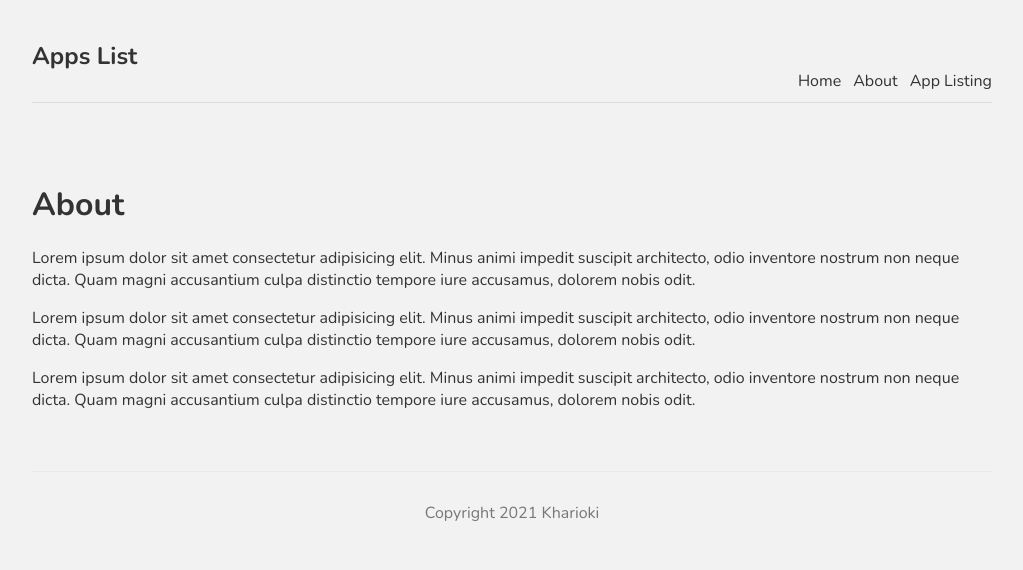
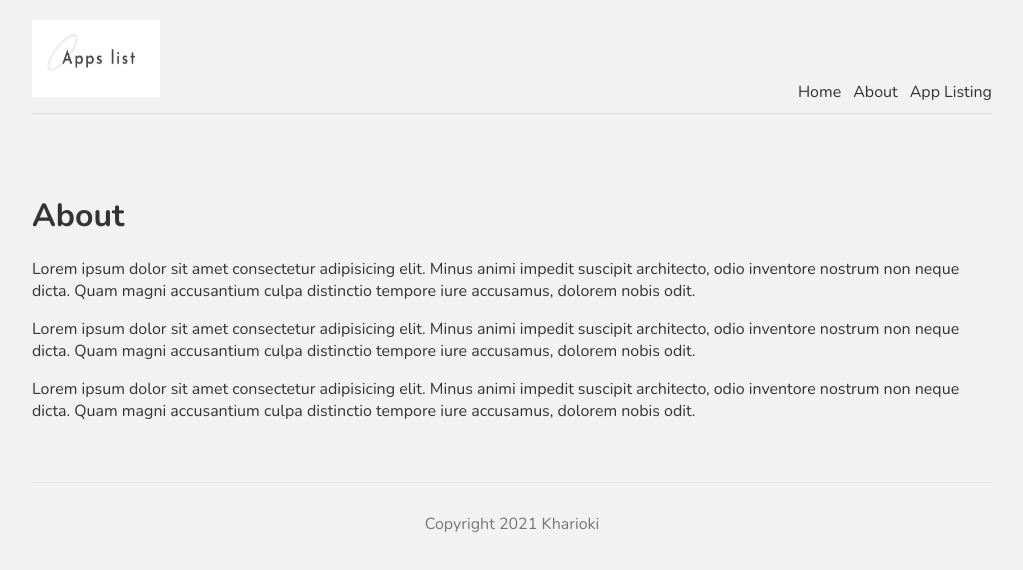
Before and after one commit to kharioki/app-list, a Next.js app: page /about in a window 1280 px wide. Shown: the top 570 px of the page, without its empty margins (128-1151 px from the left). Built offline with nearby package versions, Linux system fonts and the light colour scheme.

Commit message:
images and metadata

```diff
--- a/components/Navbar.js
+++ b/components/Navbar.js
@@ -1,10 +1,11 @@
 import Link from 'next/link';
+import Image from 'next/image';
 
 const Navbar = () => {
     return (
         <nav>
             <div className="logo">
-                <h1>Apps List</h1>
+                <Image src='/appslist.png' width={128} height={77} />
             </div>
             <Link href="/"><a>Home</a></Link>
             <Link href="/about"><a>About</a></Link>
--- a/pages/about.js
+++ b/pages/about.js
@@ -1,11 +1,19 @@
+import Head from 'next/head';
+
 const About = () => {
     return (
+      <>
+        <Head>
+          <title>Apps List | About</title>
+          <meta name="keywords" content="apps" />
+        </Head>
         <div>
           <h1>About</h1>
           <p>Lorem ipsum dolor sit amet consectetur adipisicing elit. Minus animi impedit suscipit architecto, odio inventore nostrum non neque dicta. Quam magni accusantium culpa distinctio tempore iure accusamus, dolorem nobis odit.</p>
           <p>Lorem ipsum dolor sit amet consectetur adipisicing elit. Minus animi impedit suscipit architecto, odio inventore nostrum non neque dicta. Quam magni accusantium culpa distinctio tempore iure accusamus, dolorem nobis odit.</p>
           <p>Lorem ipsum dolor sit amet consectetur adipisicing elit. Minus animi impedit suscipit architecto, odio inventore nostrum non neque dicta. Quam magni accusantium culpa distinctio tempore iure accusamus, dolorem nobis odit.</p>
         </div>
+      </>
     );
 }
 
```
Also changed, not shown: pages/index.js (+7 -0 lines), public/appslist.png (added).
